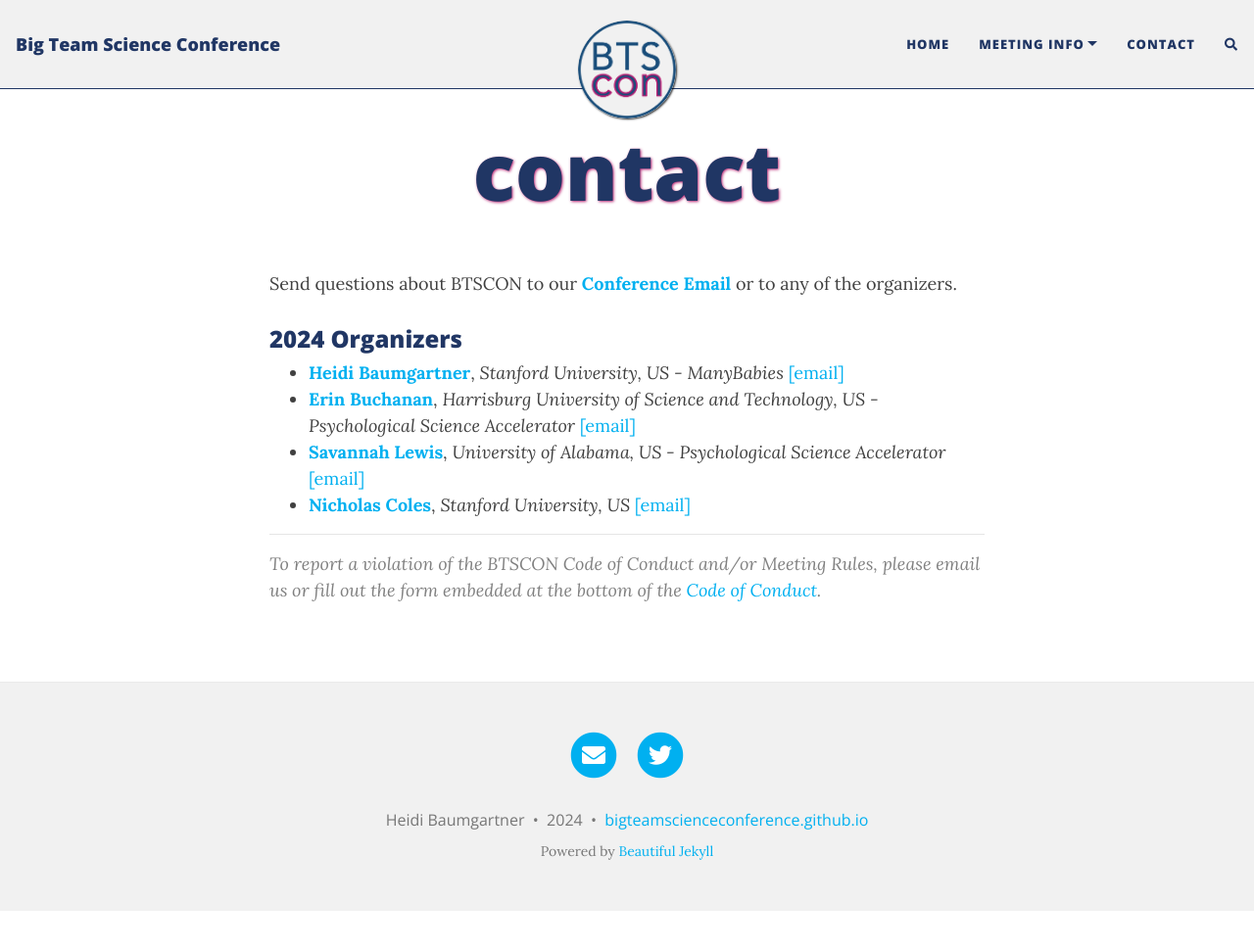
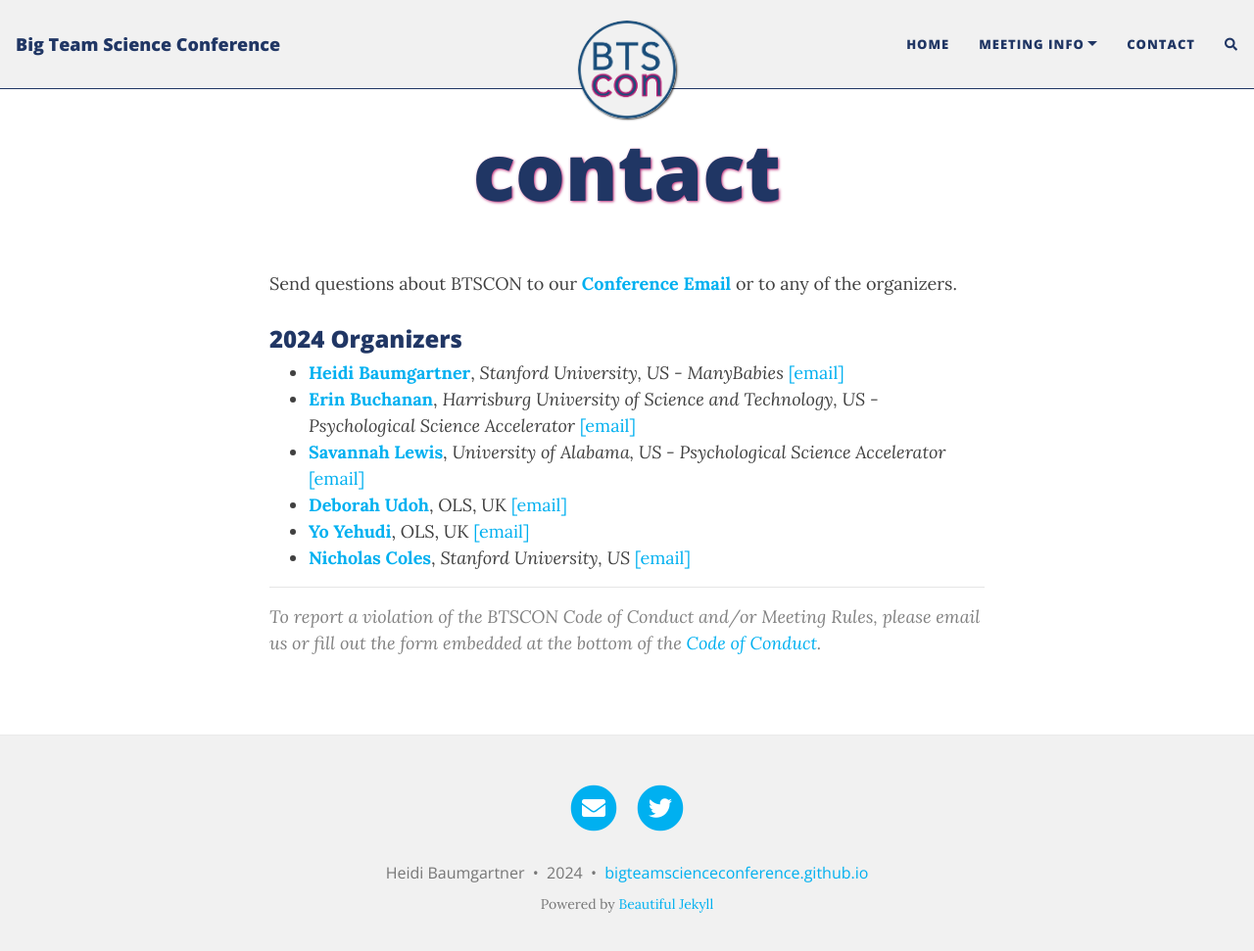
Before and after one commit to bigteamscienceconference/bigteamscienceconference.github.io, a Jekyll site: the page built from contact.md, in a window 1280 px wide and 984 px high. Shown: the top 971 px of the window at 98% size. Built offline with Jekyll 4.4.1, drawn with Linux system fonts in a browser that asks for light colours; nearby versions of some CDN libraries; comment, search, counter and statistics services are not loaded.

Commit message:
add Yo and Debs

```diff
--- a/contact.md
+++ b/contact.md
@@ -10,6 +10,8 @@
 * [**Heidi Baumgartner**](https://profiles.stanford.edu/heidi-baumgartner), *Stanford University, US - ManyBabies* [[email]](mailto:heidib@stanford.edu)
 * [**Erin Buchanan**](https://www.aggieerin.com/), *Harrisburg University of Science and Technology, US - Psychological Science Accelerator* [[email]](mailto:buchananlab@gmail.com)
 * [**Savannah Lewis**](https://savannahclewis.wordpress.com/), *University of Alabama, US - Psychological Science Accelerator* [[email]](mailto:)
+* [**Deborah Udoh**](https://www.we-are-ols.org/people#npdebs), OLS, UK [[email]](mailto:debs@we-are-ols.org)
+* [**Yo Yehudi**](http://we-are-ols.org), OLS, UK [[email]](mailto:yo@we-are-ols.org)
 * [**Nicholas Coles**](https://hai.stanford.edu/people/nicholas-coles), *Stanford University, US* [[email]](mailto:ncoles@stanford.edu)
 
 <!--
```
